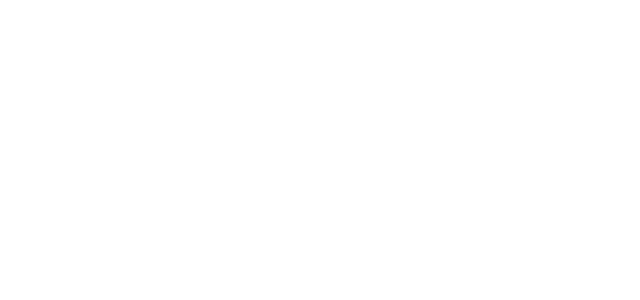
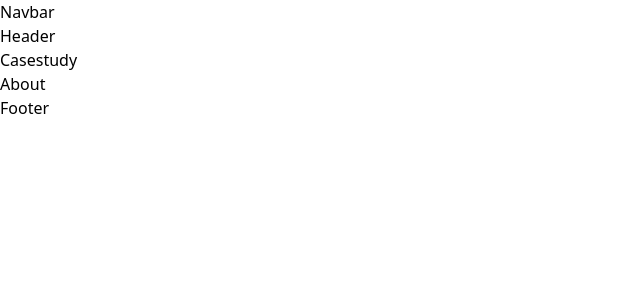
Before and after one commit to zoharkiks/invorium, a Next.js app: page / in a window 1280 px wide. Shown: the top 300 px of the page, without its empty margins (0-640 px from the left). Built offline with nearby package versions, Linux system fonts and the light colour scheme.

Commit message:
added components

```diff
--- /dev/null
+++ b/components/About.tsx
@@ -0,0 +1,9 @@
+import React from 'react'
+
+const About = () => {
+  return (
+    <div>About</div>
+  )
+}
+
+export default About
--- /dev/null
+++ b/components/Casestudy.tsx
@@ -0,0 +1,9 @@
+import React from 'react'
+
+const Casestudy = () => {
+  return (
+    <div>Casestudy</div>
+  )
+}
+
+export default Casestudy
--- /dev/null
+++ b/components/Footer.tsx
@@ -0,0 +1,9 @@
+import React from 'react'
+
+const Footer = () => {
+  return (
+    <div>Footer</div>
+  )
+}
+
+export default Footer
--- /dev/null
+++ b/components/Header.tsx
@@ -0,0 +1,9 @@
+import React from 'react'
+
+const Header = () => {
+  return (
+    <div>Header</div>
+  )
+}
+
+export default Header
--- /dev/null
+++ b/components/Navbar.tsx
@@ -0,0 +1,9 @@
+import React from 'react'
+
+const Navbar = () => {
+  return (
+    <div>Navbar</div>
+  )
+}
+
+export default Navbar
--- /dev/null
+++ b/components/index.js
@@ -0,0 +1,7 @@
+import About from './About'
+import Casestudy from './Casestudy'
+import Footer from './Footer'
+import Header from './Header'
+import Navbar from './Navbar'
+
+export{About, Casestudy, Footer,Header,Navbar}
--- a/pages/index.tsx
+++ b/pages/index.tsx
@@ -1,15 +1,22 @@
 import type { NextPage } from 'next'
 import Head from 'next/head'
-import Image from 'next/image'
+
+import {About, Casestudy, Footer,Header,Navbar} from '../components'
+
 
 const Home: NextPage = () => {
   return (
-    <div className="flex min-h-screen flex-col items-center justify-center py-2">
+    <div className="">
       <Head>
         <title>Invorum</title>
         <link rel="icon" href="/favicon.ico" />
       </Head>
 
+<Navbar/>
+<Header/>
+<Casestudy/>
+<About/>
+<Footer/>
 
     </div>
   )
```
